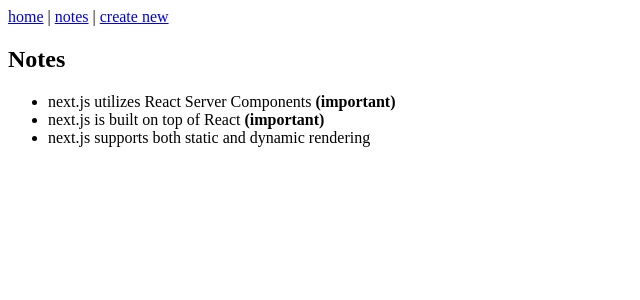
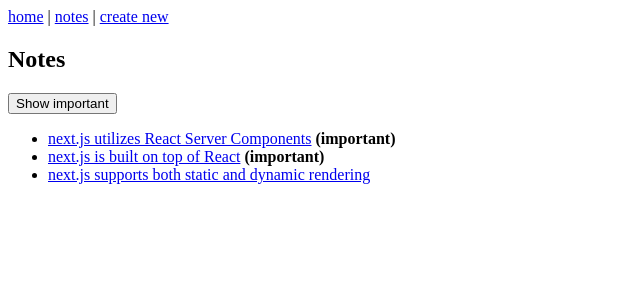
Before and after one commit to rafaeltorok/fs-nextjs, a Next.js app in the folder notes-app/: page /notes in a window 1280 px wide. Shown: the top 300 px of the page, without its empty margins (0-640 px from the left). Built offline with nearby package versions, Linux system fonts and the light colour scheme.

Commit message:
refactor: add a client component to render the list of notes - refactor: modify the Notes server component to be responsible for the logic only

```diff
--- /dev/null
+++ b/notes-app/app/notes/NoteList.tsx
@@ -0,0 +1,34 @@
+"use client"
+
+import Link from "next/link"
+import { useState } from "react"
+
+type Note = {
+  id: number
+  content: string
+  important: boolean
+}
+
+export default function NoteList({ notes }: { notes: Note[] }) {
+  const [showImportant, setShowImportant] = useState(false)
+
+  const notesToShow = showImportant
+    ? notes.filter((note) => note.important)
+    : notes
+
+  return (
+    <div>
+      <button onClick={() => setShowImportant(!showImportant)}>
+        {showImportant ? "Show all" : "Show important"}
+      </button>
+      <ul>
+        {notesToShow.map((note) => (
+          <li key={note.id}>
+            <Link href={`/notes/${note.id}`}>{note.content}</Link>
+            {note.important && <strong> (important)</strong>}
+          </li>
+        ))}
+      </ul>
+    </div>
+  )
+}
--- a/notes-app/app/notes/page.tsx
+++ b/notes-app/app/notes/page.tsx
@@ -1,20 +1,12 @@
 import { getNotes } from "../services/notes"
+import NoteList from "./NoteList"
 
-const Notes = () => {
+export default function Notes() {
   const notes = getNotes()
-
   return (
     <div>
       <h2>Notes</h2>
-      <ul>
-        {notes.map(note => (
-          <li key={note.id}>
-            {note.content} {note.important && <strong>(important)</strong>}
-          </li>
-        ))}
-      </ul>
+      <NoteList notes={notes} />
     </div>
   )
 }
-
-export default Notes
--- a/notes-app/app/page.tsx
+++ b/notes-app/app/page.tsx
@@ -1,4 +1,4 @@
-const Home = () => {
+export default function Home() {
   console.log('hello next.js')
 
   return (
@@ -20,5 +20,3 @@
     </div>
   )
 }
-
-export default Home
```
